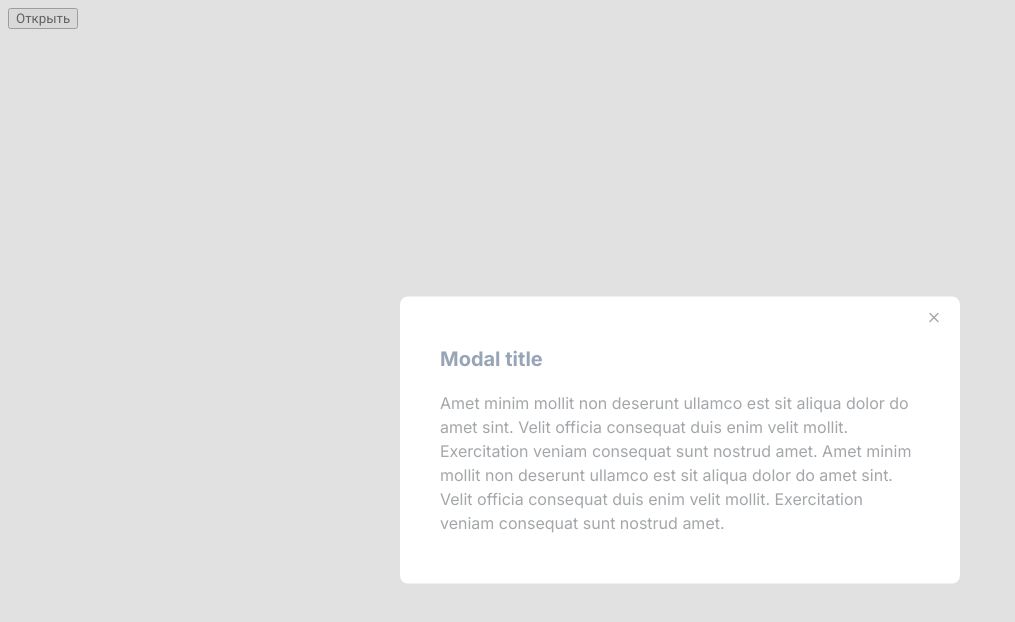
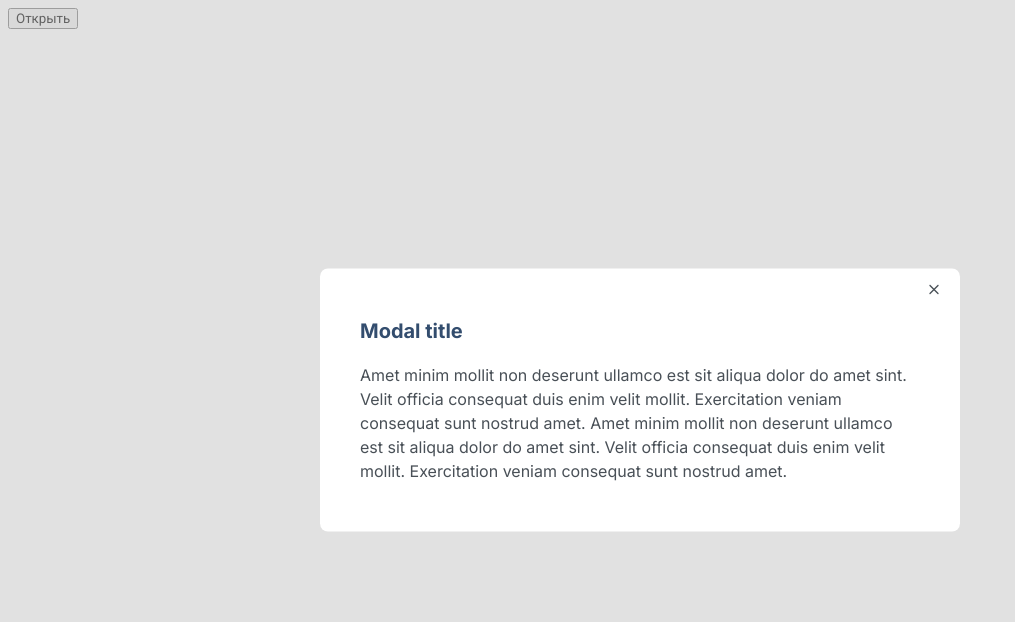
Before and after one commit to js-tasks-ru/htmlcss-20230714_ilya-kotov2, a website: page 05-lection3/02-modal/index.html in a window 1280 px wide. Both pictures are taken after a click on the button "Открыть". Shown: the whole page, without its empty margins (0-1015 px from the left). Drawn offline with Linux system fonts and the light colour scheme.

Commit message:
error correction for lecture-3 03-modal

```diff
--- a/05-lection3/02-modal/index.html
+++ b/05-lection3/02-modal/index.html
@@ -10,7 +10,6 @@
         <button id="modal-open">Открыть</button>
 
         <div class="modal" id="modal">
-            <div class="modal__background">
             <div class="modal__window">
                 <button class="modal__button" id="modal-close">
                     <svg xmlns="http://www.w3.org/2000/svg" width="16" height="16" viewBox="0 0 16 16" fill="none">
@@ -23,7 +22,6 @@
                     Amet minim mollit non deserunt ullamco est sit aliqua dolor do amet sint. Velit officia consequat duis enim velit mollit. Exercitation veniam consequat sunt nostrud amet.</p>
             </div>
         </div>
-        </div>
     </body>
     <script src="./index.js"></script>
 </html>
--- a/05-lection3/02-modal/modal.css
+++ b/05-lection3/02-modal/modal.css
@@ -1,8 +1,5 @@
 .modal {
     display: none;
-}
-
-.modal__background {
     position: fixed;
     top: 0;
     left: 0;
@@ -10,8 +7,7 @@
     bottom: 0;
     height: 100vh;
     width: 100vw;
-    opacity: 0.5;
-    background: #C4C4C4;
+    background: rgba(196, 196, 196, 0.5);
 }
 
 .modal__window {
@@ -22,7 +18,6 @@
     border-radius: 8px;
     background: var(--white);
     padding: 30px 40px 33px;
-    margin: 40px 40px 47px;
 }
 
 .modal__button {
```
Lines whose indentation alone changed are shown as unchanged.
